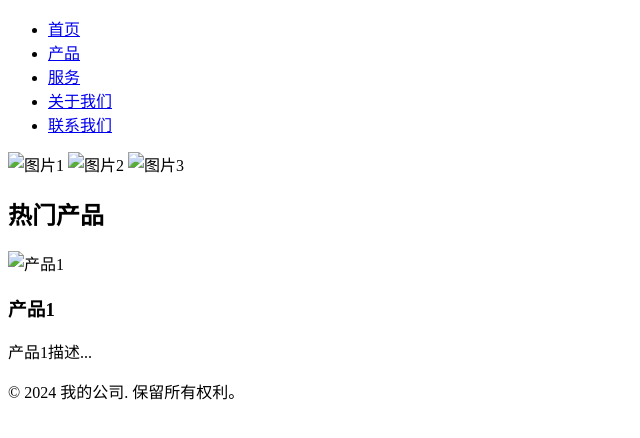
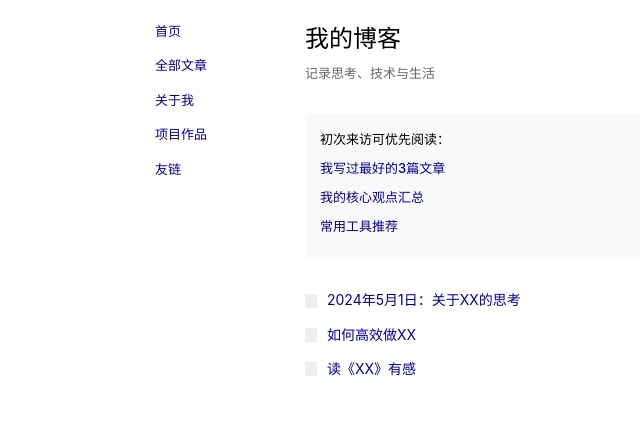
Before and after one commit to plague-scrivener/plague-scrivener.github.io, a plain HTML site: page index.html in a window 1280 px wide. Shown: the whole page, without its empty margins (0-640 px from the left). Drawn offline with Linux system fonts and the light colour scheme.

Commit message:
Update index.html

```diff
--- a/index.html
+++ b/index.html
@@ -3,39 +3,88 @@
 <head>
 <meta charset="UTF-8">
 <meta name="viewport" content="width=device-width, initial-scale=1.0">
- <title>我的网站首页</title>
- <link rel="stylesheet" href="styles.css">
+<title>我的博客</title>
+<style>
+/* 基础重置 */
+* {margin: 0; padding: 0; box-sizing: border-box;}
+body {background: #ffffff; color: #000000; font-family: -apple-system, BlinkMacSystemFont, "Segoe UI", Roboto, "Helvetica Neue", Arial, sans-serif; font-size: 14px; line-height: 1.6;}
+a {color: #000099; text-decoration: none;}
+a:hover {text-decoration: underline;}
+a:visited {color: #464646;}
+
+/* 布局容器 */
+.wrapper {display: flex; max-width: 1000px; margin: 0 auto; padding: 20px 15px;}
+
+/* 左侧导航 */
+.sidebar {width: 120px; flex-shrink: 0; margin-right: 30px;}
+.sidebar ul {list-style: none;}
+.sidebar li {margin-bottom: 12px;}
+.sidebar a {font-size: 13px;}
+
+/* 主内容区 */
+.main {flex-grow: 1; max-width: 600px;}
+.header {margin-bottom: 30px;}
+.header h1 {font-size: 24px; font-weight: normal; margin-bottom: 5px;}
+.header .subtitle {font-size: 13px; color: #666;}
+
+/* 推荐区 */
+.recommend {margin-bottom: 30px; padding: 15px; background: #f9f9f9; border-radius: 4px;}
+.recommend p {margin-bottom: 8px; font-size: 13px;}
+.recommend a {font-weight: 500;}
+
+/* 文章列表 */
+.article-list {list-style: none;}
+.article-item {display: flex; align-items: center; margin-bottom: 12px;}
+.article-icon {width: 12px; height: 14px; background: #eee; margin-right: 10px; flex-shrink: 0;}
+.article-title {font-size: 14px;}
+</style>
 </head>
 <body>
- <!-- 导航栏 -->
- <nav>
+<div class="wrapper">
+<!-- 左侧导航 -->
+<aside class="sidebar">
 <ul>
-     <li><a href="#">首页</a></li>
-     <li><a href="#">产品</a></li>
-     <li><a href="#">服务</a></li>
-     <li><a href="#">关于我们</a></li>
-     <li><a href="#">联系我们</a></li>
+<li><a href="/">首页</a></li>
+<li><a href="/articles.html">全部文章</a></li>
+<li><a href="/about.html">关于我</a></li>
+<li><a href="/projects.html">项目作品</a></li>
+<li><a href="/links.html">友链</a></li>
 </ul>
- </nav>
- <!-- 轮播图 -->
- <div id="carousel">
-   <img src="image1.jpg" alt="图片1" class="active">
-   <img src="image2.jpg" alt="图片2">
-   <img src="image3.jpg" alt="图片3">
+</aside>
+
+<!-- 主内容 -->
+<main class="main">
+<!-- 顶部标题 -->
+<header class="header">
+<h1>我的博客</h1>
+<p class="subtitle">记录思考、技术与生活</p>
+</header>
+
+<!-- 推荐引导 -->
+<div class="recommend">
+<p>初次来访可优先阅读：</p>
+<p><a href="/posts/best-1.html">我写过最好的3篇文章</a></p>
+<p><a href="/posts/core-view.html">我的核心观点汇总</a></p>
+<p><a href="/posts/tools.html">常用工具推荐</a></p>
 </div>
- <!-- 内容板块 -->
- <section id="products">
-   <h2>热门产品</h2>
-   <div class="product">
-     <img src="product1.jpg" alt="产品1">
-     <h3>产品1</h3>
-     <p>产品1描述...</p>
+
+<!-- 文章列表 -->
+<ul class="article-list">
+<li class="article-item">
+<span class="article-icon"></span>
+<a href="/posts/2024-05-01.html" class="article-title">2024年5月1日：关于XX的思考</a>
+</li>
+<li class="article-item">
+<span class="article-icon"></span>
+<a href="/posts/2024-04-20.html" class="article-title">如何高效做XX</a>
+</li>
+<li class="article-item">
+<span class="article-icon"></span>
+<a href="/posts/2024-04-10.html" class="article-title">读《XX》有感</a>
+</li>
+<!-- 更多文章按此格式添加 -->
+</ul>
+</main>
 </div>
- </section>
- <!-- 页脚 -->
- <footer>
-   <p>© 2024 我的公司. 保留所有权利。</p>
- </footer>
- <script src="script.js"></script>
 </body>
 </html>
```
Lines whose indentation alone changed are shown as unchanged.
